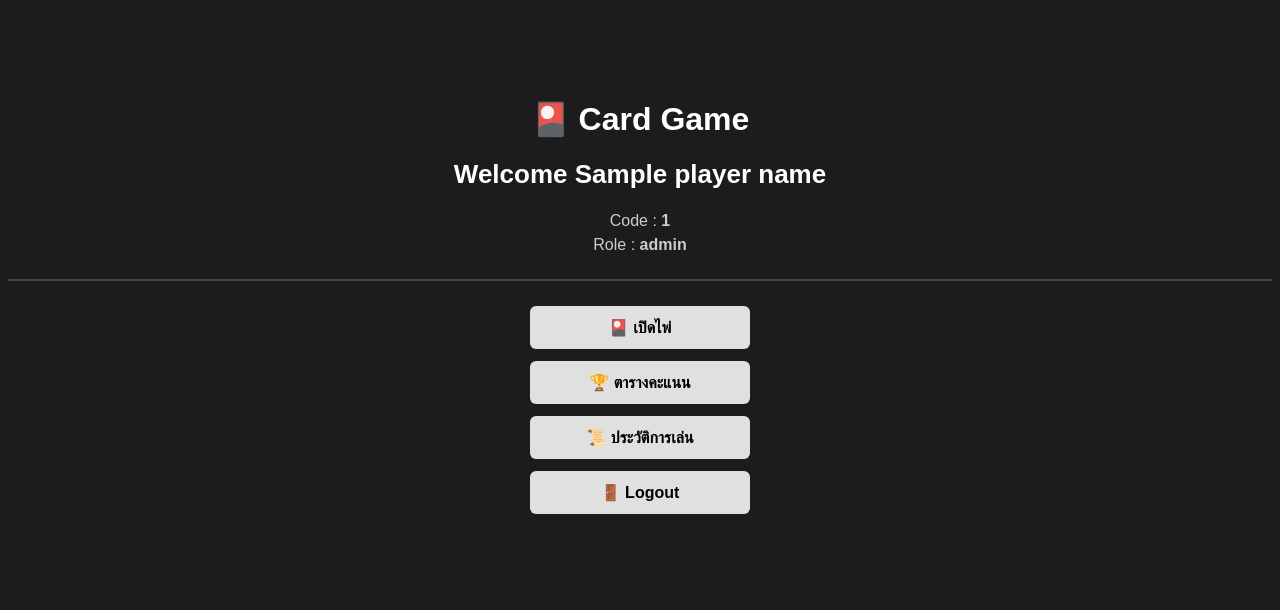
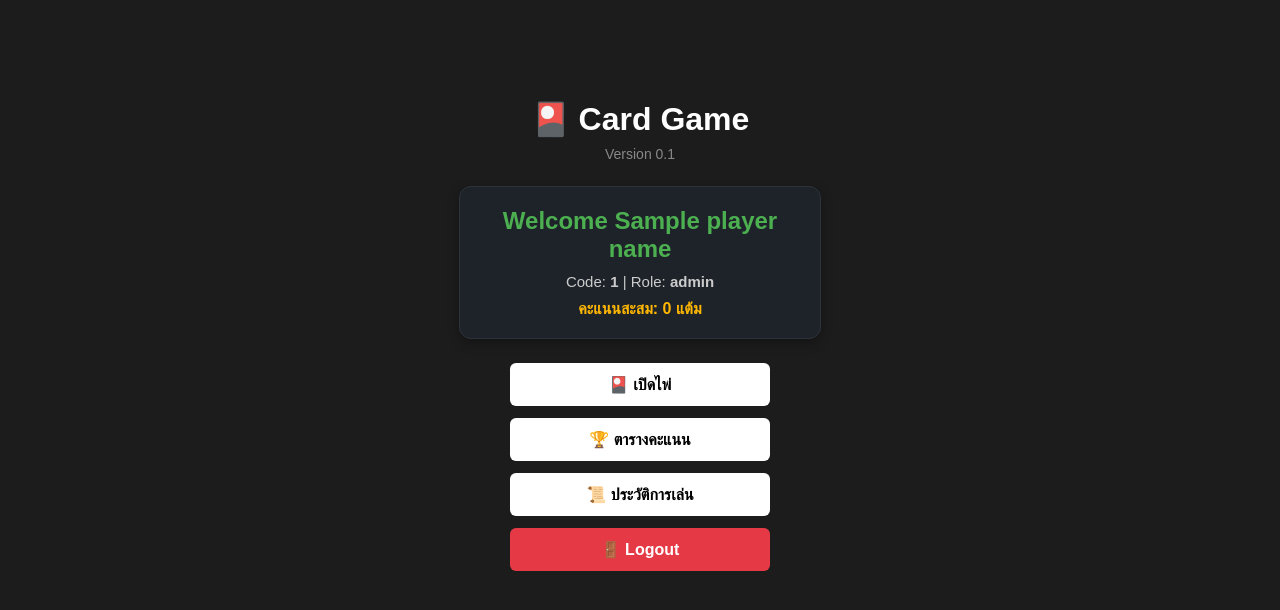
Before and after one commit to WRMG001/CardGame, a Flask app: template templates/home.html in a window 1280 px wide. Shown: the top 610 px of the page. Run offline with Flask 3, Linux system fonts and the light colour scheme; the template is opened without the code that fills it: most values are stand-ins (such as "Sample title", 1, 10 or a date in 2020).

Commit message:
Update home.html

```diff
--- a/templates/home.html
+++ b/templates/home.html
@@ -4,58 +4,56 @@
 <div style="text-align: center; margin-top: 30px;">
 
   <!-- 🎴 โลโก้และหัวข้อเกม -->
-  <h1 style="display: flex; align-items: center; justify-content: center; gap: 8px;">
-    <span>🎴</span> Card Game
+  <h1 style="display: flex; align-items: center; justify-content: center; gap: 8px; margin-bottom: 8px;">
+    <span style="font-size: 32px;">🎴</span> <strong>Card Game</strong>
   </h1>
+  <p style="color: #888; font-size: 14px; margin-top: 0; margin-bottom: 24px;">Version 0.1</p>
 
-  <!-- 👤 1. แสดง Welcome ตามด้วย Code name จาก Column B -->
-  <h2 style="margin-top: 20px; font-size: 26px;">
-    Welcome {{ player_name }}
-  </h2>
-
-  <!-- 🆔 2. แสดง Code จาก Column A -->
-  <p style="color: #ccc; margin: 6px 0; font-size: 16px;">
-    Code : <strong>{{ player_id }}</strong>
-  </p>
-
-  <!-- 🎭 3. แสดง Role จากการเช็กตัวย่อ Prefix -->
-  <p style="color: #ccc; margin: 6px 0; font-size: 16px;">
-    Role : <strong>{{ role }}</strong>
-  </p>
-
-  <hr style="border: 0.5px solid #444; margin: 25px 0;">
+  <!-- 💳 กล่อง Card สไตล์ภาพแรก -->
+  <div style="background-color: #1e232a; border: 1px solid #2d333b; border-radius: 12px; padding: 20px; max-width: 320px; margin: 0 auto 24px auto; box-shadow: 0 4px 12px rgba(0,0,0,0.3);">
+    <h2 style="margin: 0 0 10px 0; font-size: 24px; color: #4caf50;">
+      Welcome {{ player_name }}
+    </h2>
+    <p style="color: #ccc; margin: 4px 0; font-size: 15px;">
+      Code: <strong>{{ player_id }}</strong> | Role: <strong>{{ role }}</strong>
+    </p>
+    <p style="color: #ffb703; margin: 10px 0 0 0; font-size: 16px; font-weight: bold;">
+      คะแนนสะสม: {{ session.get('total_score', 0) }} แต้ม
+    </p>
+  </div>
 
   <!-- 🔘 เมนูปุ่มกด -->
-  <div style="display: flex; flex-direction: column; gap: 12px; max-width: 220px; margin: 0 auto;">
-    <a href="/game">
-      <button style="width: 100%; padding: 12px; font-size: 16px; cursor: pointer; border-radius: 6px; border: none; background: #e0e0e0; font-weight: bold;">
+  <div style="display: flex; flex-direction: column; gap: 12px; max-width: 260px; margin: 0 auto;">
+    <a href="/game" style="text-decoration: none;">
+      <button style="width: 100%; padding: 12px; font-size: 16px; cursor: pointer; border-radius: 6px; border: none; background: #ffffff; color: #000; font-weight: bold; transition: 0.2s;">
         🎴 เปิดไพ่
       </button>
     </a>
 
-    <a href="/ranking">
-      <button style="width: 100%; padding: 12px; font-size: 16px; cursor: pointer; border-radius: 6px; border: none; background: #e0e0e0; font-weight: bold;">
+    <a href="/ranking" style="text-decoration: none;">
+      <button style="width: 100%; padding: 12px; font-size: 16px; cursor: pointer; border-radius: 6px; border: none; background: #ffffff; color: #000; font-weight: bold; transition: 0.2s;">
         🏆 ตารางคะแนน
       </button>
     </a>
 
-    <a href="/history">
-      <button style="width: 100%; padding: 12px; font-size: 16px; cursor: pointer; border-radius: 6px; border: none; background: #e0e0e0; font-weight: bold;">
+    <a href="/history" style="text-decoration: none;">
+      <button style="width: 100%; padding: 12px; font-size: 16px; cursor: pointer; border-radius: 6px; border: none; background: #ffffff; color: #000; font-weight: bold; transition: 0.2s;">
         📜 ประวัติการเล่น
       </button>
     </a>
 
-    <!-- 🔒 แสดงปุ่ม Admin Dashboard เฉพาะ ID ที่ระบุไว้เท่านั้น (ปรับเปลี่ยน ID แอดมินตรงนี้ได้เลย) -->
+    <!-- 🔒 แสดงปุ่ม Admin Dashboard เฉพาะ ID ที่กำหนด -->
     {% if player_id.upper() in ['ADMIN01', 'P001', 'H001'] %}
-      <a href="/admin">
+      <a href="/admin" style="text-decoration: none;">
         <button style="width: 100%; padding: 12px; font-size: 16px; cursor: pointer; border-radius: 6px; border: none; background: #ffb703; color: #000; font-weight: bold;">
           ⚙️ Admin Dashboard
         </button>
       </a>
     {% endif %}
 
-    <a href="/logout">
-      <button style="width: 100%; padding: 12px; font-size: 16px; cursor: pointer; border-radius: 6px; border: none; background: #e0e0e0; font-weight: bold;">
+    <!-- 🚪 ปุ่ม Logout สีแดงตามภาพแรก -->
+    <a href="/logout" style="text-decoration: none;">
+      <button style="width: 100%; padding: 12px; font-size: 16px; cursor: pointer; border-radius: 6px; border: none; background: #e63946; color: #ffffff; font-weight: bold; transition: 0.2s;">
         🚪 Logout
       </button>
     </a>
```
